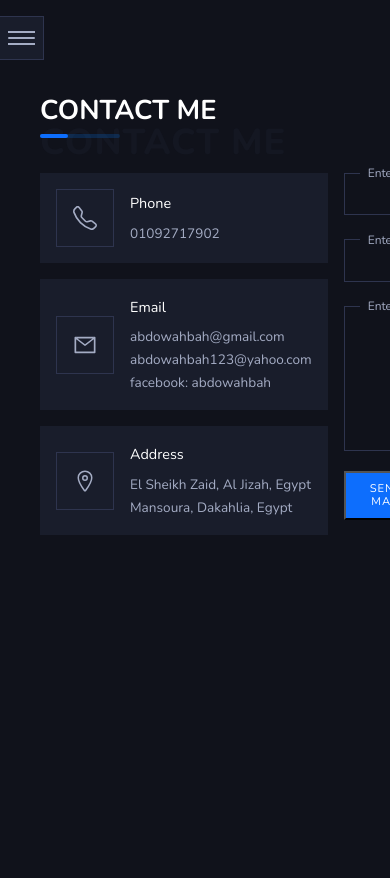
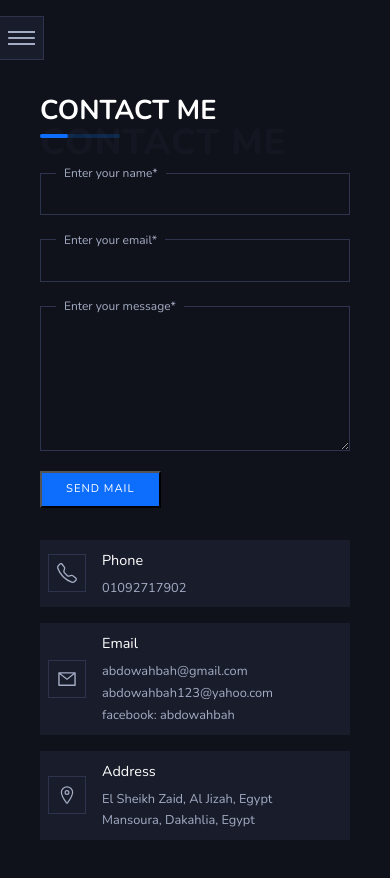
Before and after one commit to abdallahWahbah/Portfolio, a React (Create React App) app: page /contact in a window 390 px wide. Shown: the top 878 px of the page. Before the commit the page ends 844 px from the top, so only its background shows below. Built offline with nearby package versions, Linux system fonts and the light colour scheme.

Commit message:
Responsive Contact

```diff
--- a/src/components/Contact/Contact.js
+++ b/src/components/Contact/Contact.js
@@ -8,7 +8,7 @@ import ContactForm from './ContactForm'
 const Contact = () =>
 {
     return (
-        //css files: page/home, base/typography, components/card
+        //css files: page/home, base/typography, components/card, form
         <div className='contact'>
             <Header title="Contact Me"/>
 
--- a/src/scss/components/_card.scss
+++ b/src/scss/components/_card.scss
@@ -1,3 +1,10 @@
+.cards
+{
+    @include respond(tab-port)
+    {
+        order: 1;
+    }
+}
 .card
 {
     background: $color-navigation-background;
@@ -7,6 +14,17 @@
 
     display: flex;
     align-items: center;
+
+    // @include respond(tab-port)
+    // {
+    //     margin-bottom: 4rem;
+    // }
+
+    @include respond(phone)
+    {
+        padding: 1rem;
+        margin-right: 0;
+    }
 
     &__icon
     {
@@ -18,6 +36,12 @@
         display: flex;
         justify-content: center;
         align-items: center;
+
+        @include respond(phone)
+        {
+            padding: 1rem;
+            font-size: 2.5rem;
+        }
     }
 
     &__title
@@ -26,6 +50,9 @@
         color: $color-white;
         font-weight: 400;
         margin-bottom: .7rem;
+
+        @include respond(tab-port){font-size: 2rem;}
+        @include respond(phone){font-size: 1.8rem;}
     }
 
     &__links
@@ -42,6 +69,10 @@
         transition: all .2s ease;
         cursor: pointer;
 
+        @include respond(tab-land){font-size: 1.6rem;}
+        @include respond(tab-port){font-size: 1.8rem;}
+        @include respond(phone){font-size: 1.6rem;}
+
         &:hover
         {
             color: $color-primary;
--- a/src/scss/components/_form.scss
+++ b/src/scss/components/_form.scss
@@ -2,6 +2,8 @@
 {
     display: flex;
     flex-direction: column;
+
+    @include respond(tab-port){margin-bottom: 4rem;}
 
     & > *:not(:last-of-type)
     {
@@ -55,4 +57,11 @@
         // margin-left: 3rem; // to be under label : (padding + margin ) of the label
         // margin-top: 1rem;
     }
+    .main__button
+    {
+        @include respond(phone)
+        {
+            align-self: flex-start;
+        }
+    }
 }
--- a/src/scss/pages/_home.scss
+++ b/src/scss/pages/_home.scss
@@ -27,9 +27,16 @@ h1{margin-bottom: 0 !important;}
 {
     display: flex;
 
+    @include respond(tab-port){flex-wrap: wrap;}
+
     & > *
     {
         flex-basis: 50%;
+
+        @include respond(tab-port)
+        {
+            flex-basis: 100%;
+        }
     }
 }
 
```
